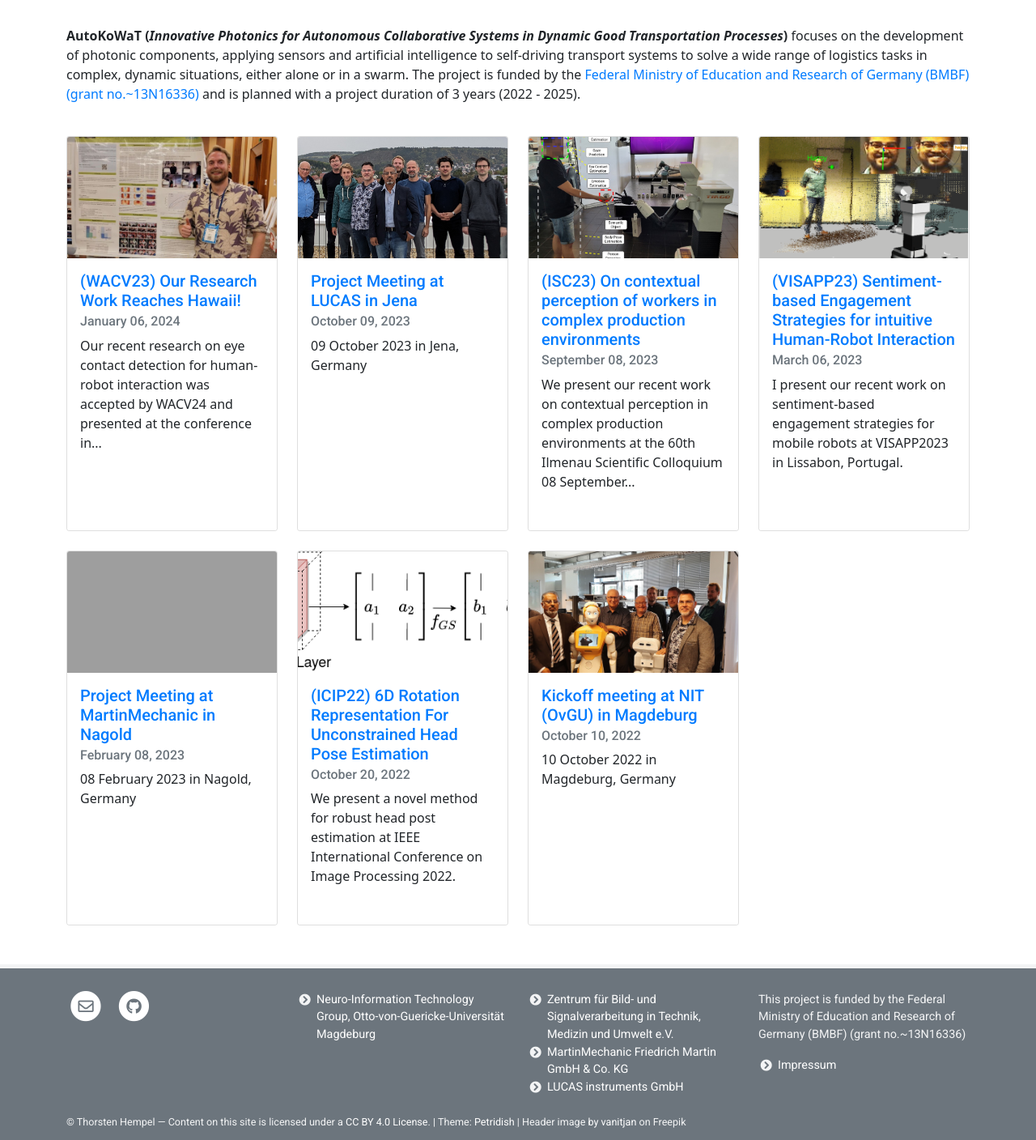
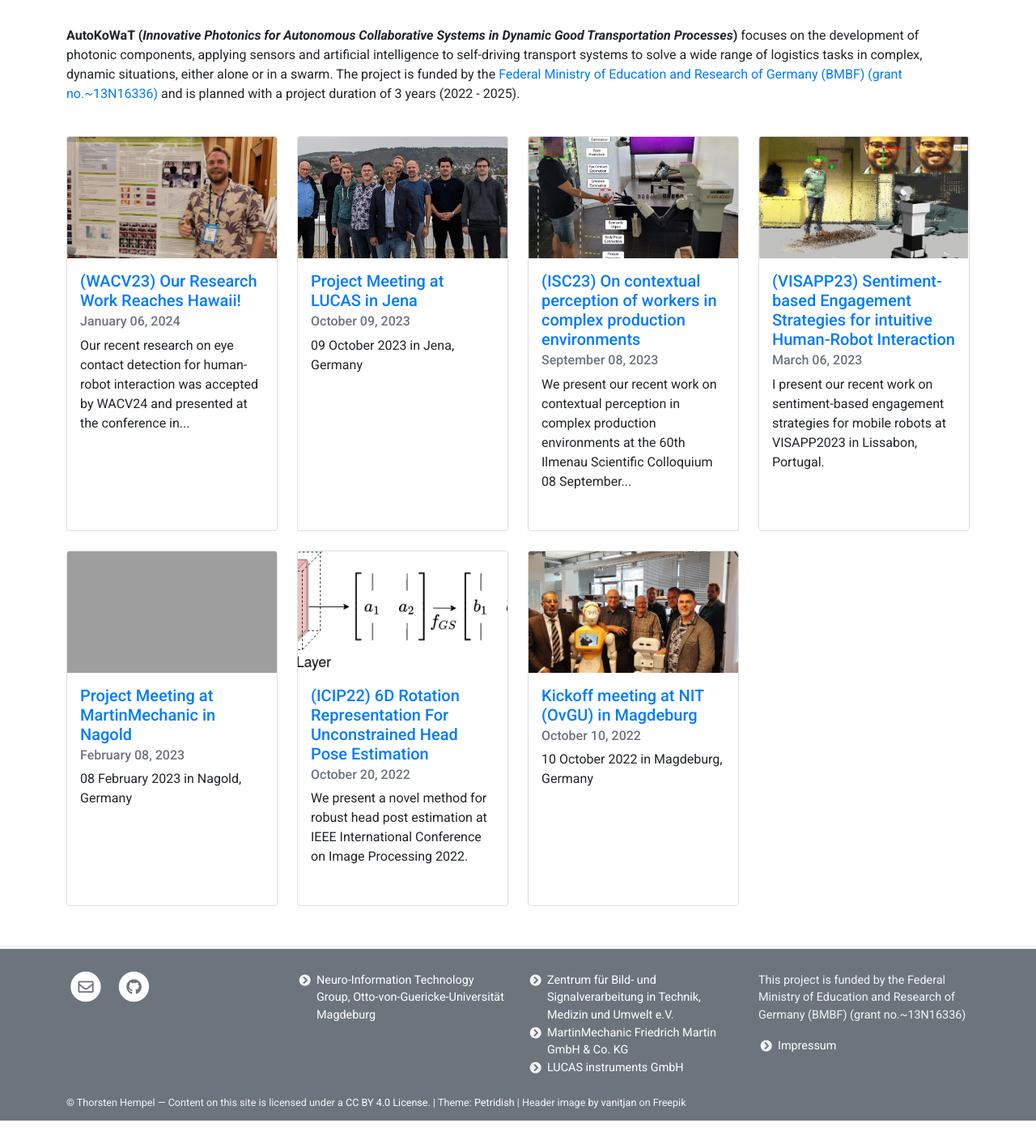
Before and after one commit to autokowat/autokowat.github.io, a Jekyll site: the page built from pages/home.md, in a window 1280 px wide. Shown: the part 423-1831 px from the top of the page at 81% size. Built offline with Jekyll 4.4.1, drawn with Linux system fonts in a browser that asks for light colours; after the commit the page ends 1807 px from its top, so only the background shows below that; grey boxes are pictures that could not be loaded.

Commit message:
Update font

```diff
--- a/assets/theme/css/main.scss
+++ b/assets/theme/css/main.scss
@@ -31,7 +31,7 @@ $custom_footer_color: nth($custom_footer_color, -1);
 @if type-of($custom_footer_color) != color { $custom_footer_color: $default_footer_color; }
 
 // Set font
-$custom_font: {% if site.font_serif != false %}Lora{% else %}system-ui{% endif %};
+$custom_font: {% if site.font_serif != false %}Roboto{% else %}system-ui{% endif %};
 
 // Set enable-rounded
 $enable-rounded: {% if site.rounded_corners != false %}true{% else %}false{% endif %};
```
